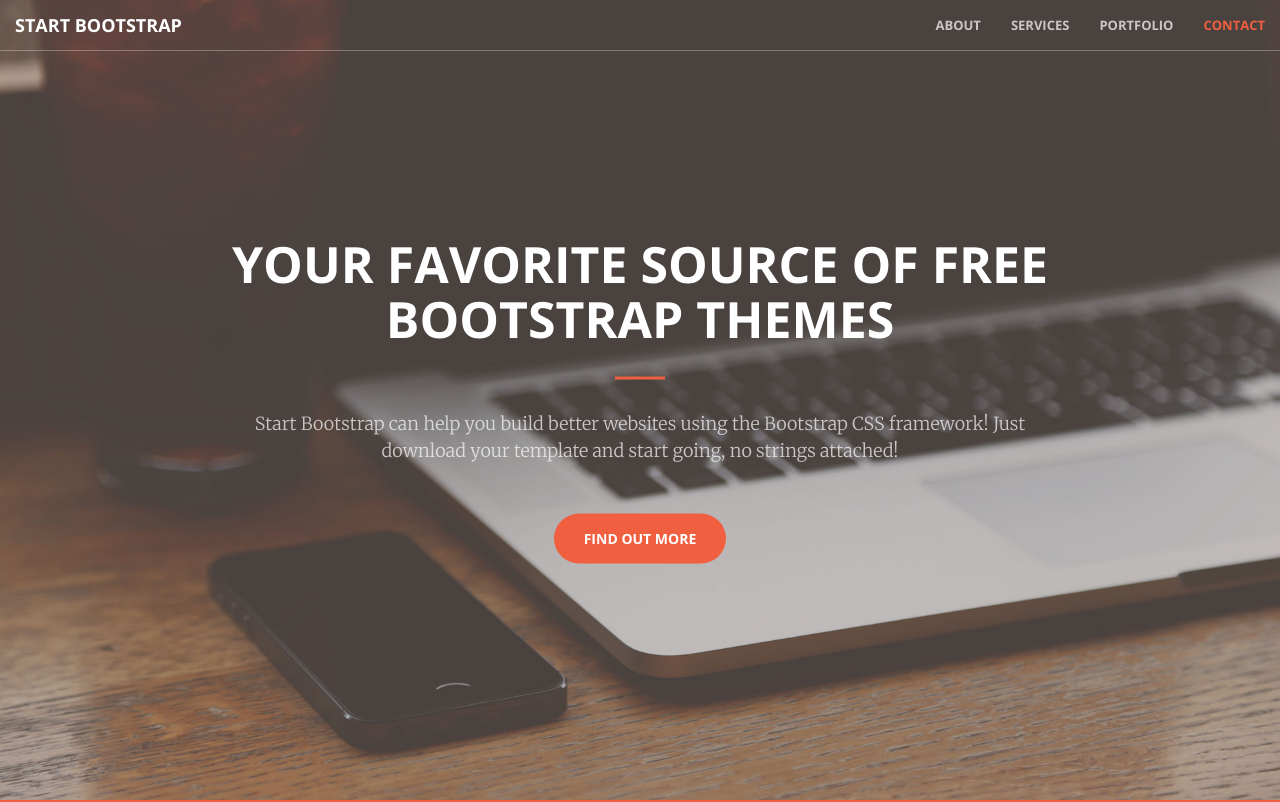
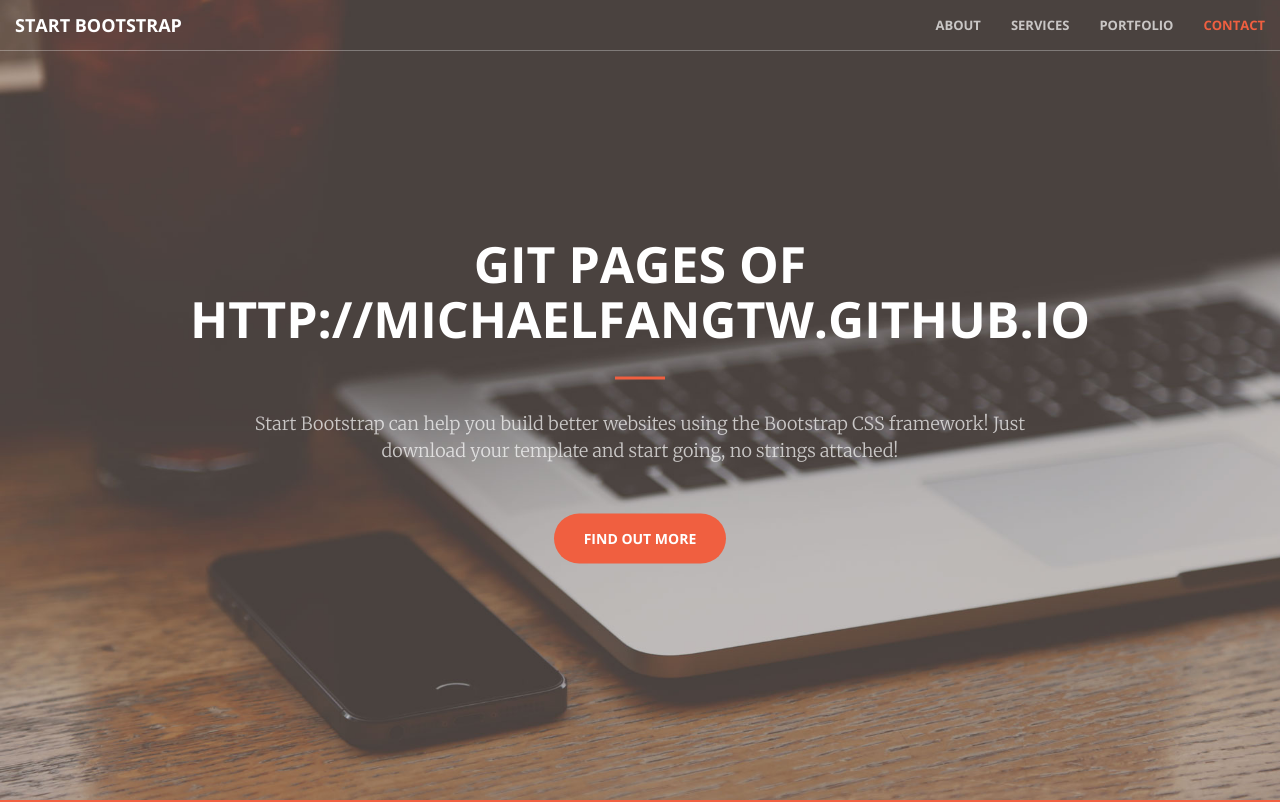
Before and after one commit to michaelfangtw/michaelfangtw.github.io, a website: page index.html in a window 1280 px wide. Shown: the top 802 px of the page. Drawn offline with nearby package versions, Linux system fonts and the light colour scheme.

Commit message:
index.html

```diff
--- a/index.html
+++ b/index.html
@@ -71,7 +71,7 @@
     <header>
         <div class="header-content">
             <div class="header-content-inner">
-                <h1 id="homeHeading">Your Favorite Source of Free Bootstrap Themes</h1>
+                <h1 id="homeHeading">Git Pages of http://michaelfangtw.github.io</h1>
                 <hr>
                 <p>Start Bootstrap can help you build better websites using the Bootstrap CSS framework! Just download your template and start going, no strings attached!</p>
                 <a href="#about" class="btn btn-primary btn-xl page-scroll">Find Out More</a>
```
